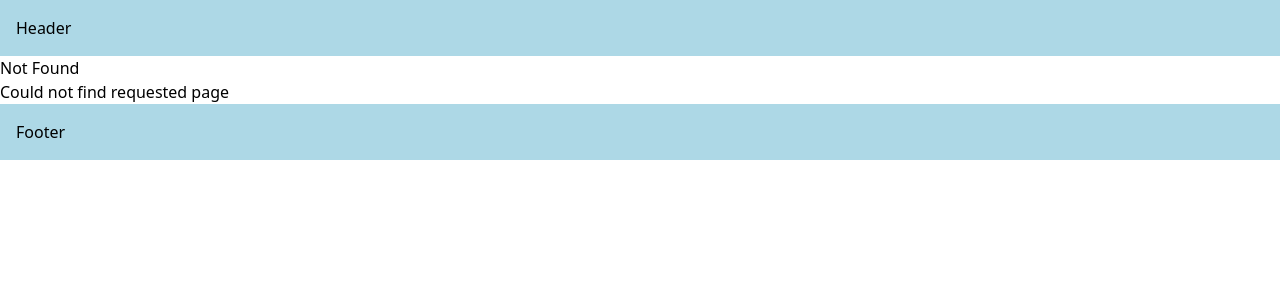
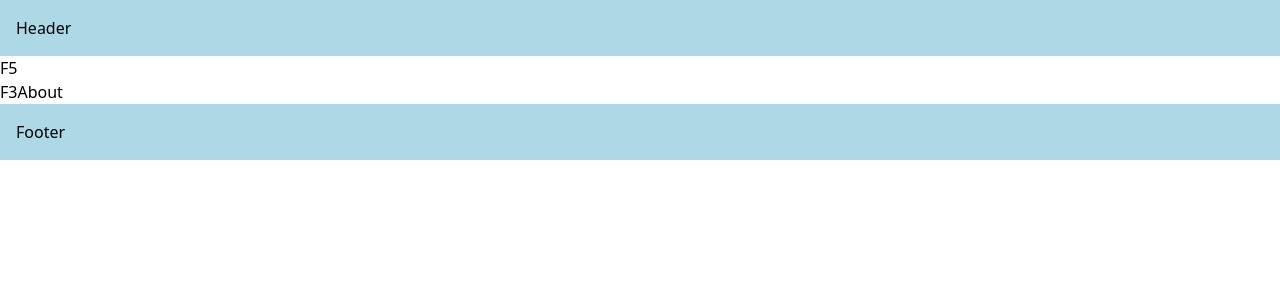
Before and after one commit to roneyyb/next-js-concepts, a Next.js app: page /f1/f5 in a window 1280 px wide. Before the commit this address had no page. Shown: the top 300 px of the page. Built offline with nearby package versions, Linux system fonts and the light colour scheme.

Commit message:
CONCEPT: INTERCEPTED ROUTES

```diff
--- /dev/null
+++ b/src/app/complex-dashboard/@login/page.tsx
@@ -0,0 +1,9 @@
+import React from 'react'
+
+function Login() {
+    return (
+        <div>Login</div>
+    )
+}
+
+export default Login
--- a/src/app/complex-dashboard/layout.tsx
+++ b/src/app/complex-dashboard/layout.tsx
@@ -4,14 +4,18 @@ function LayoutDashboard({
     children,
     users,
     revenue,
-    notifications
+    notifications,
+    login
 }: {
     children: React.ReactNode,
     users: React.ReactNode,
     revenue: React.ReactNode,
-    notifications: React.ReactNode
+    notifications: React.ReactNode,
+    login: React.ReactNode
 }) {
-    return (
+
+    const isLoggedIn = true;
+    return isLoggedIn ? (
         <div>
 
             <div>{children}</div>
@@ -25,7 +29,7 @@ function LayoutDashboard({
                 </div>
             </div>
         </div>
-    )
+    ) : (<div>{login}</div>)
 }
 
 export default LayoutDashboard
--- /dev/null
+++ b/src/app/f1/(.)f2/page.tsx
@@ -0,0 +1,9 @@
+import React from 'react'
+
+function InterceptedF2() {
+    return (
+        <div>InterceptedF2</div>
+    )
+}
+
+export default InterceptedF2
--- /dev/null
+++ b/src/app/f1/f2/page.tsx
@@ -0,0 +1,9 @@
+import React from 'react'
+
+function F2() {
+    return (
+        <div>F2</div>
+    )
+}
+
+export default F2
--- /dev/null
+++ b/src/app/f1/f3/page.tsx
@@ -0,0 +1,9 @@
+import React from 'react'
+
+function F3() {
+    return (
+        <div>F3</div>
+    )
+}
+
+export default F3
--- /dev/null
+++ b/src/app/f1/f5/(..)f3/page.tsx
@@ -0,0 +1,9 @@
+import React from 'react'
+
+function F3() {
+    return (
+        <div>InterceptedF3</div>
+    )
+}
+
+export default F3
--- /dev/null
+++ b/src/app/f1/f5/(...)about/page.tsx
@@ -0,0 +1,9 @@
+import React from 'react'
+
+function AboutIntercepted() {
+    return (
+        <div>AboutIntercepted</div>
+    )
+}
+
+export default AboutIntercepted
--- /dev/null
+++ b/src/app/f1/f5/page.tsx
@@ -0,0 +1,16 @@
+import React from 'react'
+import Link from 'next/link'
+
+function F5() {
+    return (
+        <div>
+            <h1>F5</h1>
+            <div>
+                <Link href="/f1/f3">F3</Link>
+                <Link href="/about">About</Link>
+            </div>
+        </div>
+    )
+}
+
+export default F5
--- /dev/null
+++ b/src/app/f1/page.tsx
@@ -0,0 +1,15 @@
+import React from 'react'
+import Link from "next/link"
+
+function F1() {
+    return (
+        <div>
+            <h1>F1</h1>
+            <div>
+                <Link href="/f1/f2">F2</Link>
+            </div>
+        </div>
+    )
+}
+
+export default F1
```
Also changed, not shown: 3 other files (tests, documents, lock files or other folders).
